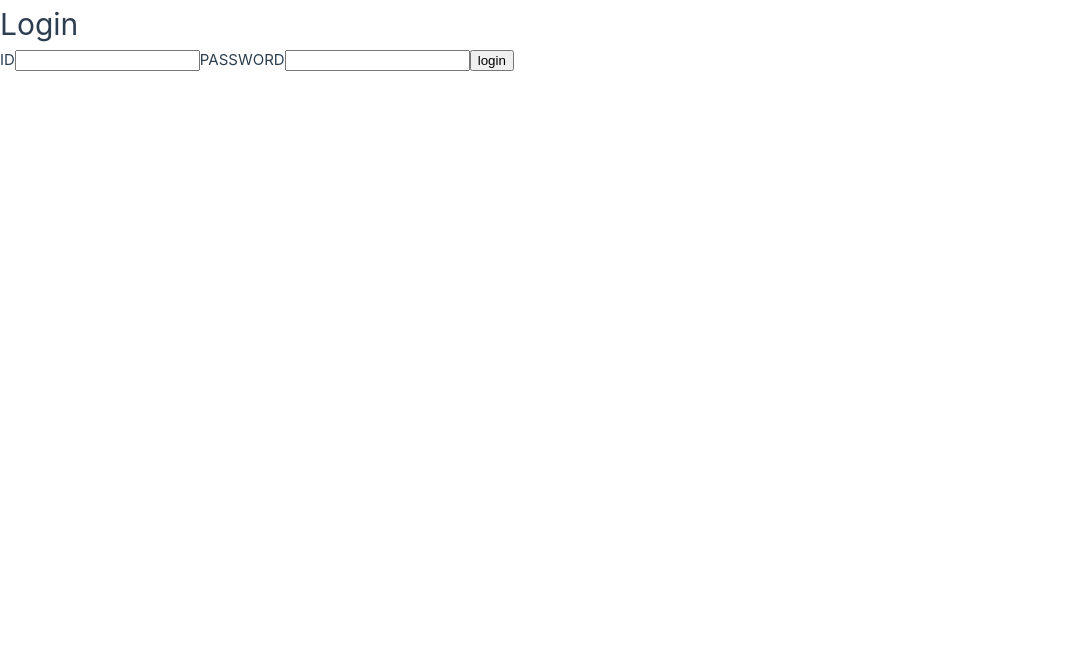
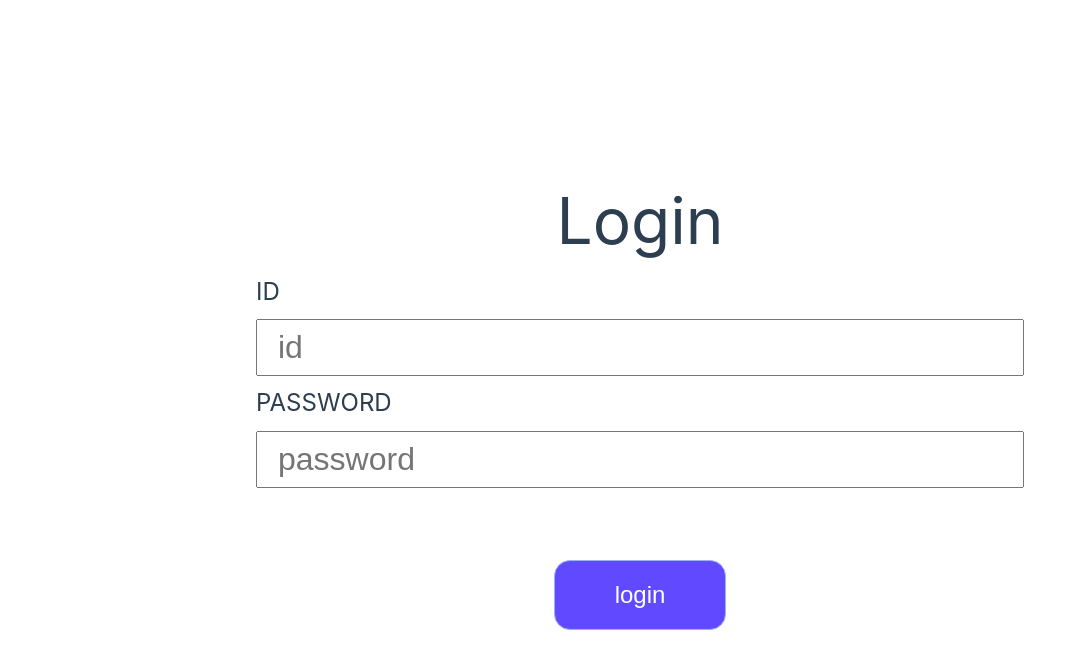
Before and after one commit to woorifisa-service-dev/backend-2nd-seminar-manager, a Vue app in the folder client/: page /login in a window 1280 px wide. Shown: the top 668 px of the page, without its empty margins (0-1086 px from the left). Built offline with nearby package versions, Linux system fonts and the light colour scheme.

Commit message:
feat: login css

```diff
--- a/client/src/views/LoginView.vue
+++ b/client/src/views/LoginView.vue
@@ -1,11 +1,11 @@
 <template>
-  <div>
+  <div class="login">
     <h1>Login</h1>
     <form action="">
       <label for="id">ID</label>
-      <input type="text" name="userid" id="id" v-model="userid" />
+      <input type="text" name="userid" id="id" v-model="userid" placeholder="id" />
       <label for="pwd">PASSWORD</label>
-      <input type="password" name="userpwd" id="pwd" v-model="password" />
+      <input type="password" name="userpwd" id="pwd" v-model="password" placeholder="password" />
       <button type="button" @click="login">login</button>
     </form>
   </div>
@@ -25,11 +25,49 @@ const login = async () => {
     const member = await postLogin(userid.value, password.value);
     sessionStorage.setItem('member', JSON.stringify(member));
     state.login = false;
-    // goPage('/');
+    goPage('/');
   } catch (e) {
     console.error(e);
   }
 };
 </script>
 
-<style lang="scss" scoped></style>
+<style scoped>
+.login {
+  height: 100vh;
+  display: flex;
+  flex-direction: column;
+  align-items: center;
+  justify-content: center;
+}
+
+h1 {
+  font-size: 64px;
+}
+
+form {
+  display: flex;
+  flex-direction: column;
+  gap: 8px;
+  font-size: 24px;
+  width: 60%;
+}
+
+input {
+  /* height: 48px; */
+  font-size: 32px;
+  padding: 8px 20px;
+}
+
+button {
+  font-size: 24px;
+  border: 1px solid var(--light-blue);
+  background: var(--blue);
+  color: white;
+  padding: 20px 60px;
+  width: fit-content;
+  margin: auto;
+  border-radius: 16px;
+  margin-top: 64px;
+}
+</style>
```
